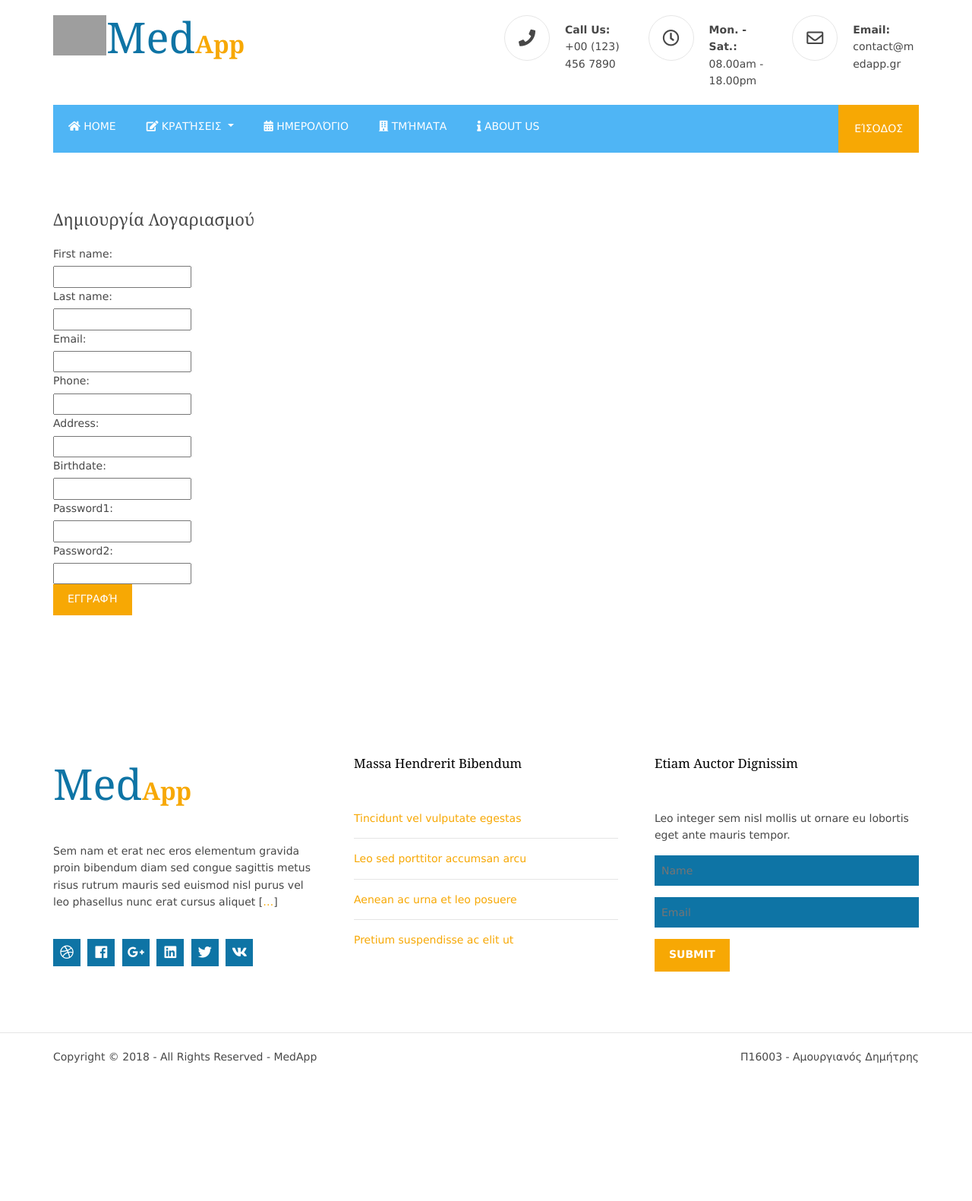
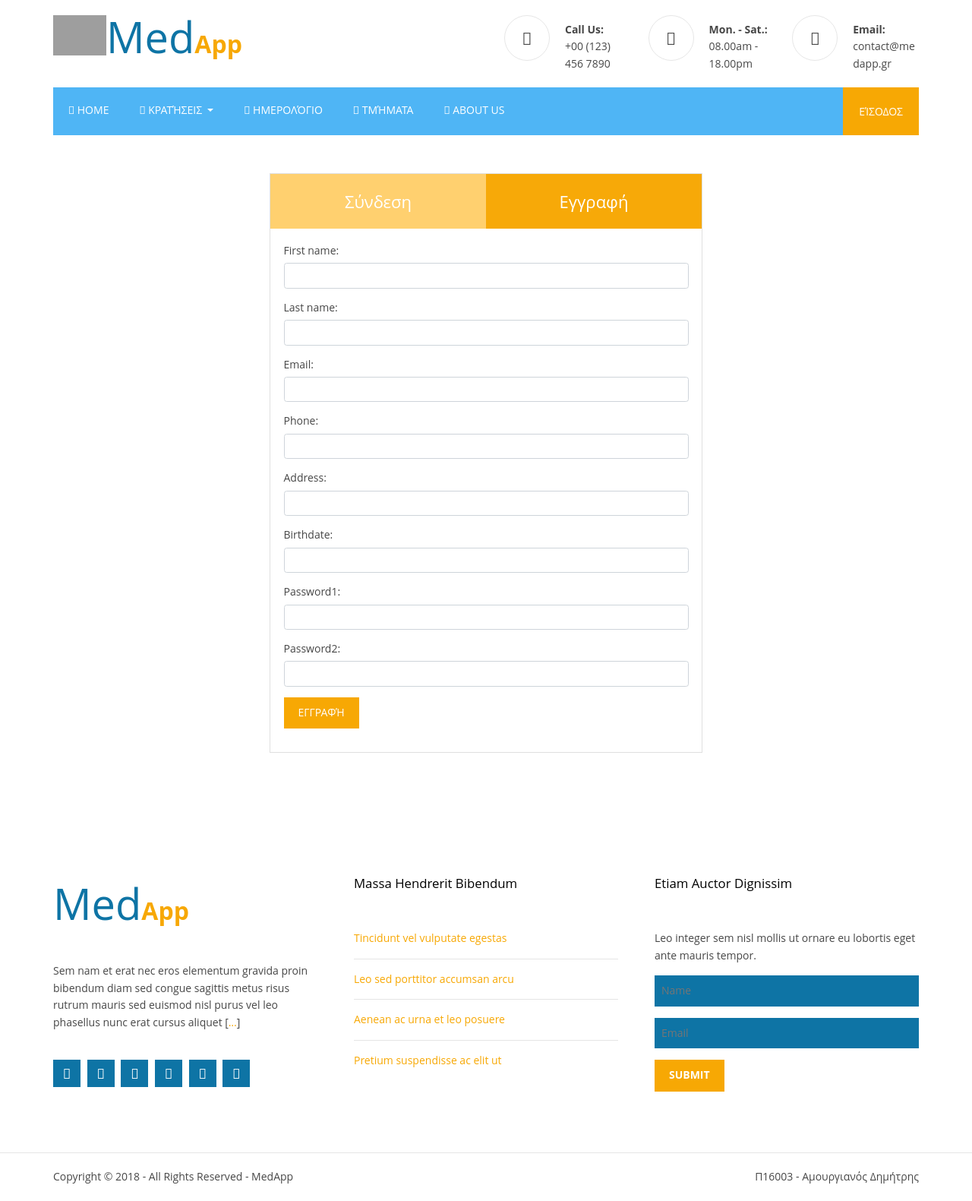
Before and after one commit to AmourgianosDimitris/MeddApp, a Django app: page /signup/ in a window 1280 px wide. Shown: the whole page at 76% size. Before the commit the page ends 1399 px from the top, so only its background shows below. Run offline with Django 3.2, Linux system fonts and the light colour scheme; some libraries are stand-ins or nearby versions; grey boxes are pictures that could not be loaded.

Commit message:
Asoee commit

```diff
--- a/services/static/services/css/layout.css
+++ b/services/static/services/css/layout.css
@@ -11,6 +11,28 @@ File: Layout CSS
 
 @import url("fontawesome-free/css/fontawesome-all.min.css");
 @import url("framework.css");
+
+* {
+	font-family: 'Open Sans', sans-serif!important;
+}
+h1, h2, h3, h4, h5, h6{
+	font-family: 'Open Sans', sans-serif!important;
+}
+a{
+	color:inherit;
+}
+a:link {
+text-decoration: none;
+}
+a:visited {
+text-decoration: none;
+}
+a:hover {
+text-decoration: none;
+}
+a:active {
+text-decoration: none;
+}
 
 /* Rows
 --------------------------------------------------------------------------------------------------------------- */
@@ -440,7 +462,7 @@ table a, #comments a{background-color:inherit;}
 	#header{}
 
 	#mainav{padding:15px;}
-	#mainav ul{display:none;}
+	/* #mainav ul{display:none;} */
 	#mainav form{display:block;}
 
 	#breadcrumb{}
@@ -506,3 +528,120 @@ table a, #comments a{background-color:inherit;}
 #mainav ul.clear{
 	background-color: #4FB5F5;
 }
+
+.department-wrapper .card-header{
+	background-color: #F7A804DE;
+	padding: 1.5rem 1.25rem;
+	color: white;
+	text-transform: uppercase;
+	font-weight: bold;
+}
+.department-inner h4{
+	margin-bottom: 10px;
+	border-bottom: 1px solid #474747;
+	padding-bottom: 4px;
+	font-size: 20px;
+}
+.department-inner p{
+	margin-bottom:3rem;
+	line-height: 1.5rem;
+}
+.card{
+	border-radius: 0;
+}
+.card-header{
+	border-bottom: 0;
+}
+.card-header:first-child{
+	border-radius: 0;
+}
+.navbar-nav{
+	width: 100%;
+}
+#mainav{
+	background-color: #4FB5F5 !important;
+}
+.nav-wrapper{
+	padding: 0!important;
+}
+@media (max-width: 992px){
+	.right{
+		float: left!important;
+	}
+}
+#id_username, #id_password, #id_first_name, #id_last_name, #id_email, #id_phone, #id_address, #id_birthdate, #id_password1, #id_password2{
+	margin-bottom: 1rem;
+	display: block;
+    width: 100%;
+    height: calc(1.5em + .75rem + 2px);
+    padding: .375rem .75rem;
+    font-size: 1rem;
+    font-weight: 400;
+    line-height: 1.5;
+    color: #495057;
+    background-color: #fff;
+    background-clip: padding-box;
+    border: 1px solid #ced4da;
+    border-radius: .25rem;
+    transition: border-color .15s ease-in-out,box-shadow .15s ease-in-out;
+}
+.login-wrapper{
+	width: 50%;
+	margin: 0 auto;
+}
+.login-wrapper .card-header{
+	background-color:#F7A804DE;
+	padding: 1.5rem 1.25rem;
+	color: white;
+	text-transform: uppercase;
+	font-weight: bold;
+	text-align: center;
+	padding: 0;
+	display: flex;
+}
+.login-wrapper .card-header h3{
+	margin-bottom: 0;
+	padding: 1.5rem 1.25rem;
+}
+.eggrafi{
+	width: 50%;
+}
+.eggrafi:hover, .sindesi:hover{
+	background-color: #F7A804DE;
+	cursor: pointer;
+}
+.sindesi{
+	width: 50%;
+	background-color: #F7A804DE;
+}
+.eggrafi{
+	background-color: #FFD06F;
+}
+.login-wrapper .card-header a{
+	color:white;
+}
+.login-inner h4{
+	margin-bottom: 10px;
+	border-bottom: 1px solid #474747;
+	padding-bottom: 4px;
+	font-size: 20px;
+}
+.login-inner p{
+	margin-bottom:3rem;
+	line-height: 1.5rem;
+}
+.login-inner form{
+	text-align: center;
+	margin: 0 auto;
+}
+.btn-wrapper{
+	text-align: left;
+}
+@media (max-width: 992px){
+	.login-wrapper{
+		width: 80%;
+	}
+}
+.login-inner form label{
+	text-align: left;
+}
--- a/services/templates/services/base.html
+++ b/services/templates/services/base.html
@@ -44,9 +44,14 @@
         </div>
         <!-- ################################################################################################ -->
       </header>
-      <nav id="mainav" class="hoc clear">
-        <!-- ################################################################################################ -->
-        <ul class="clear">
+
+      <div class="container nav-wrapper">
+      <nav id="mainav" class="clear navbar navbar-expand-lg navbar-light bg-light">
+        <button class="navbar-toggler" type="button" data-toggle="collapse" data-target="#navbarNav" aria-controls="navbarNav" aria-expanded="false" aria-label="Toggle navigation">
+          <span class="navbar-toggler-icon"></span>
+        </button>
+        <div class="collapse navbar-collapse" id="navbarNav">
+          <ul class="clear navbar-nav">
             <li class="active"><a href="{% url 'services:index' %}"><i class="fas fa-home"></i> Home</a></li>
             <li class="dropdown nav-item ">
                 <a class="nav-link dropdown-toggle active" id="navbarDropdown" role="button" data-toggle="dropdown" aria-haspopup="true" aria-expanded="false"><i class="fas fa-edit"></i>
@@ -80,15 +85,16 @@
                 </li>
             {% endif %}
           </ul>
-        <!-- ################################################################################################ -->
+        </div>
       </nav>
+      </div>
     </div>
 
     {% block content %}
     {% endblock %}
 
     <!-- ΥΠΟΣΕΛΙΔΟ -->
-    <!-- <footer>
+    <!-- <footer> -->
 
     <!-- ################################################################################################ -->
     <!-- ################################################################################################ -->
--- a/services/templates/services/departments_list.html
+++ b/services/templates/services/departments_list.html
@@ -10,7 +10,7 @@
 
 {% for d in depart %}
 
-<div class="card">
+<div class="card department-wrapper">
   <h5 class="card-header">{{ d.title }}</h5>
   <div class="card-body">
     <h5 class="card-title">Λίγα λόγια για το {{ d.title }}</h5>
--- a/users/templates/users/signup.html
+++ b/users/templates/users/signup.html
@@ -4,15 +4,28 @@
 {% block title %}Δημιουργία Λογαριασμού{% endblock %}
 
 {% block content %}
+
 <div class="container">
-  <br>
-    <h2>Δημιουργία Λογαριασμού</h2>
-    <form method="post" id="signup">
-      {% csrf_token %}
-      {{ form }}
-      <button class="btn btn-students" type="submit">Εγγραφή</button>
-    </form>
-    <br>
+
+  <div class="card login-wrapper">
+    <div class="card-header">
+      <div class="eggrafi"><h3><a href="/signin">Σύνδεση</a></h3></div>
+      <div class="sindesi"><h3><a href="/signup">Εγγραφή</a></h3></div>
+    </div>
+    <div class="card-body">
+      <div class="card-text login-inner">
+
+        <form id="signup" method="POST">
+          {% csrf_token %}
+          {{ form }}
+          <div class="form-group btn-wrapper">
+            <button class="btn btn-students" type="submit">Εγγραφή</button>
+          </div>
+        </form>
+
+      </div>
+    </div>
+  </div>
 
 </div>
 
```
Also changed, not shown: services/templates/services/department.html (+19 -14 lines), services/templates/services/index.html (+4 -4 lines), users/templates/users/login.html (+16 -2 lines). Lines whose indentation alone changed are shown as unchanged.
